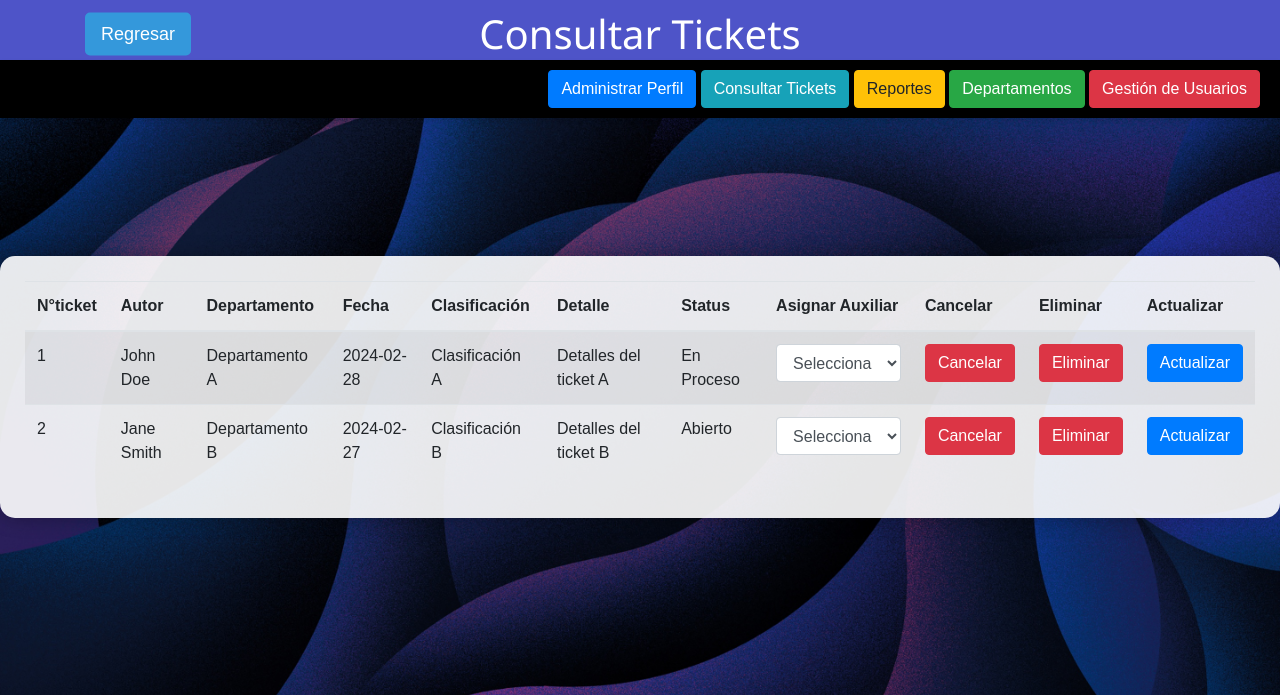
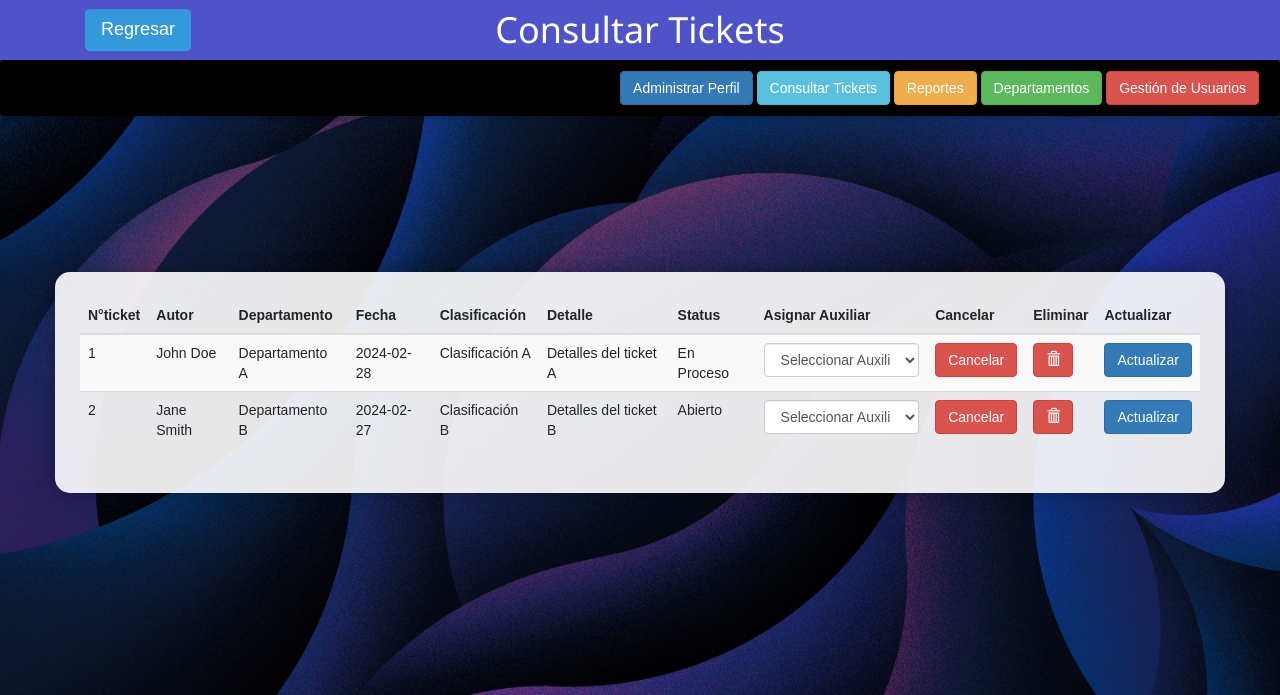
Before and after one commit to FranciscoSinecio/Ticket-system, a Flask app: template templates/consultaticket_jefe.html in a window 1280 px wide. Shown: the top 695 px of the page. Run offline with Flask 3, Linux system fonts and the light colour scheme; the template is opened without the code that fills it, so the values that code supplies are empty; some libraries are stand-ins or nearby versions.

Commit message:
Change
Se agregaron iconos

```diff
--- a/templates/consultaticket_jefe.html
+++ b/templates/consultaticket_jefe.html
@@ -6,6 +6,8 @@
   <title>Lista de Tickets</title>
   <!-- Bootstrap CSS -->
   <link rel="stylesheet" href="https://stackpath.bootstrapcdn.com/bootstrap/4.5.2/css/bootstrap.min.css">
+  <link rel="stylesheet" href="https://maxcdn.bootstrapcdn.com/bootstrap/3.3.7/css/bootstrap.min.css">
+
   <!-- Estilos personalizados -->
   <link rel="stylesheet" href="static/style6.css">
 </head>
@@ -80,7 +82,7 @@
             </select>
           </td>
           <td><button class="btn btn-danger" onclick="confirmarCancelar('1')">Cancelar</button></td>
-          <td><button class="btn btn-danger" onclick="confirmarEliminar('1')">Eliminar</button></td>
+          <td><button class="btn btn-danger" onclick="confirmarEliminar('1')"><span class="glyphicon glyphicon-trash"></span></button></td>
           <td><button class="btn btn-primary" onclick="actualizarTicket('1')">Actualizar</button></td>
         </tr>
         <tr>
@@ -100,7 +102,7 @@
             </select>
           </td>
           <td><button class="btn btn-danger" onclick="confirmarCancelar('2')">Cancelar</button></td>
-          <td><button class="btn btn-danger" onclick="confirmarEliminar('2')">Eliminar</button></td>
+          <td><button class="btn btn-danger" onclick="confirmarEliminar('2')"><span class="glyphicon glyphicon-trash"></span></button></td>
           <td><button class="btn btn-primary" onclick="actualizarTicket('2')">Actualizar</button></td>
         </tr>
       </tbody>
```
